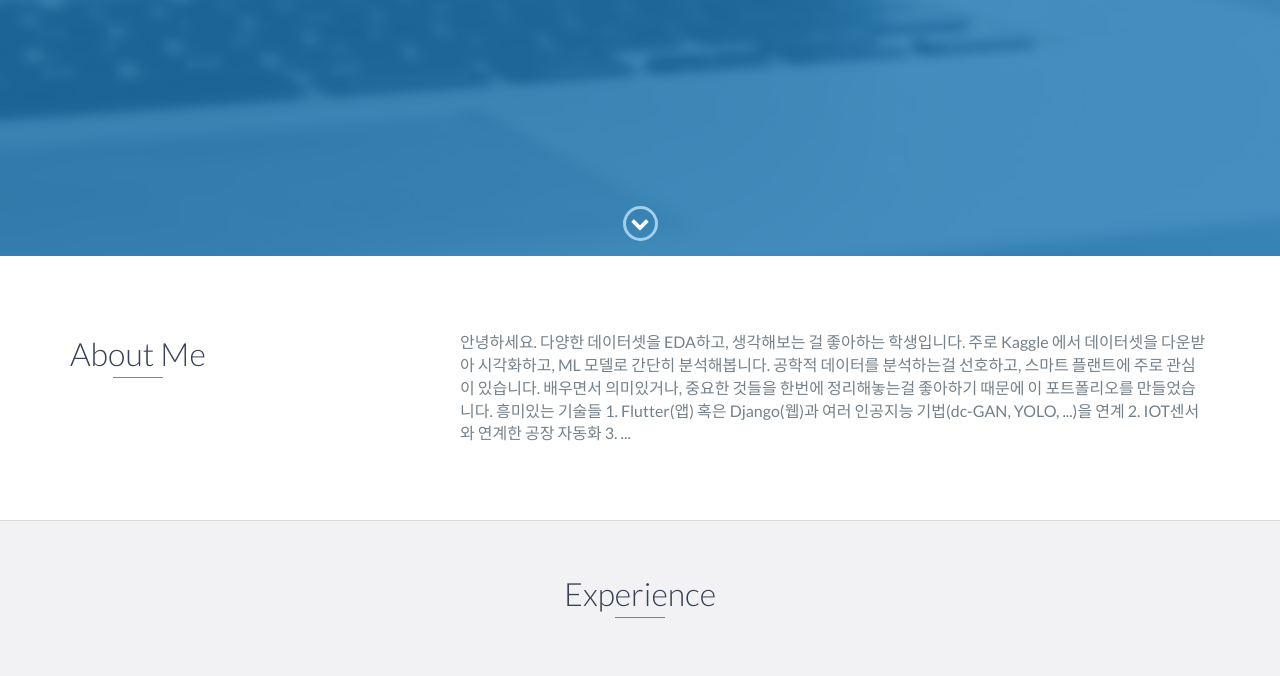
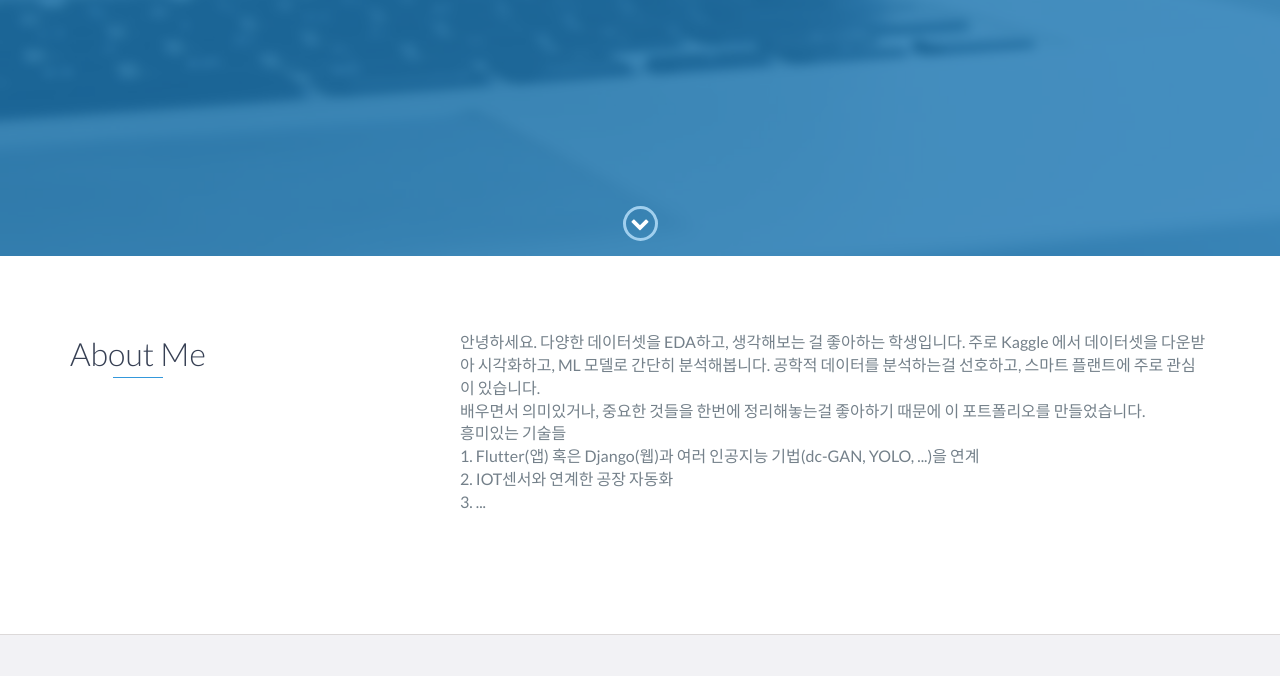
Before and after one commit to min98-k/min98-k.github.io, a website: page index.html in a window 1280 px wide. Shown: the part 544-1220 px from the top of the page. Drawn offline with nearby package versions, Linux system fonts and the light colour scheme.

Commit message:
Update index.html

```diff
--- a/index.html
+++ b/index.html
@@ -75,18 +75,18 @@
                     <p>
                         안녕하세요. 다양한 데이터셋을 EDA하고, 생각해보는 걸 좋아하는 학생입니다.
 			    주로 Kaggle 에서 데이터셋을 다운받아 시각화하고, ML 모델로 간단히 분석해봅니다.
-			    공학적 데이터를 분석하는걸 선호하고, 스마트 플랜트에 주로 관심이 있습니다.
+			    공학적 데이터를 분석하는걸 선호하고, 스마트 플랜트에 주로 관심이 있습니다. <br>
 
 			    배우면서 의미있거나, 중요한 것들을 한번에 정리해놓는걸 좋아하기 때문에 이 포트폴리오를
 			    만들었습니다.
-
-			    흥미있는 기술들
-			    1. Flutter(앱) 혹은 Django(웹)과 여러 인공지능 기법(dc-GAN, YOLO, ...)을 연계
-			    2. IOT센서와 연계한 공장 자동화
+			    <br>
+			    흥미있는 기술들<br>
+			    1. Flutter(앱) 혹은 Django(웹)과 여러 인공지능 기법(dc-GAN, YOLO, ...)을 연계<br>
+			    2. IOT센서와 연계한 공장 자동화<br>
 			    3. ...
-
-
-
+			    <br>
+			    <br>
+			    <br>
                     </p>
                 </div>
             </div>
```
